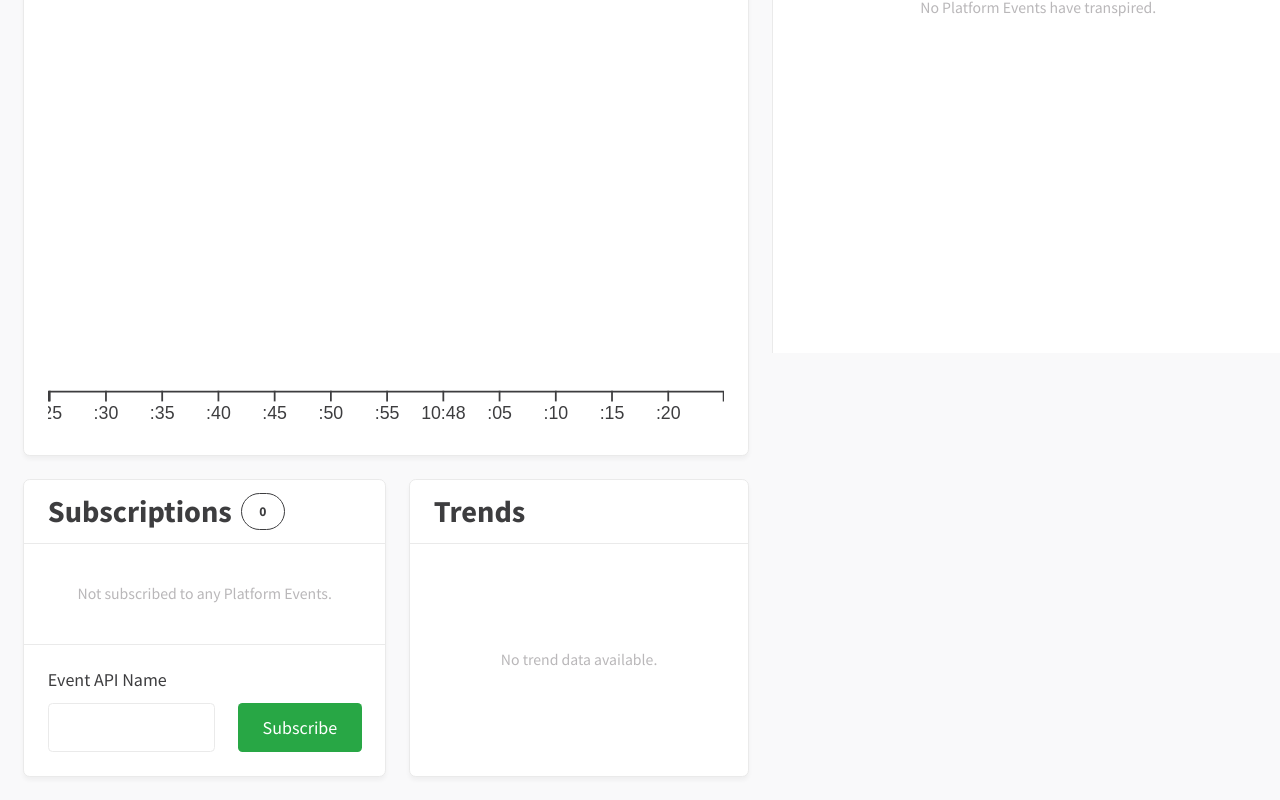
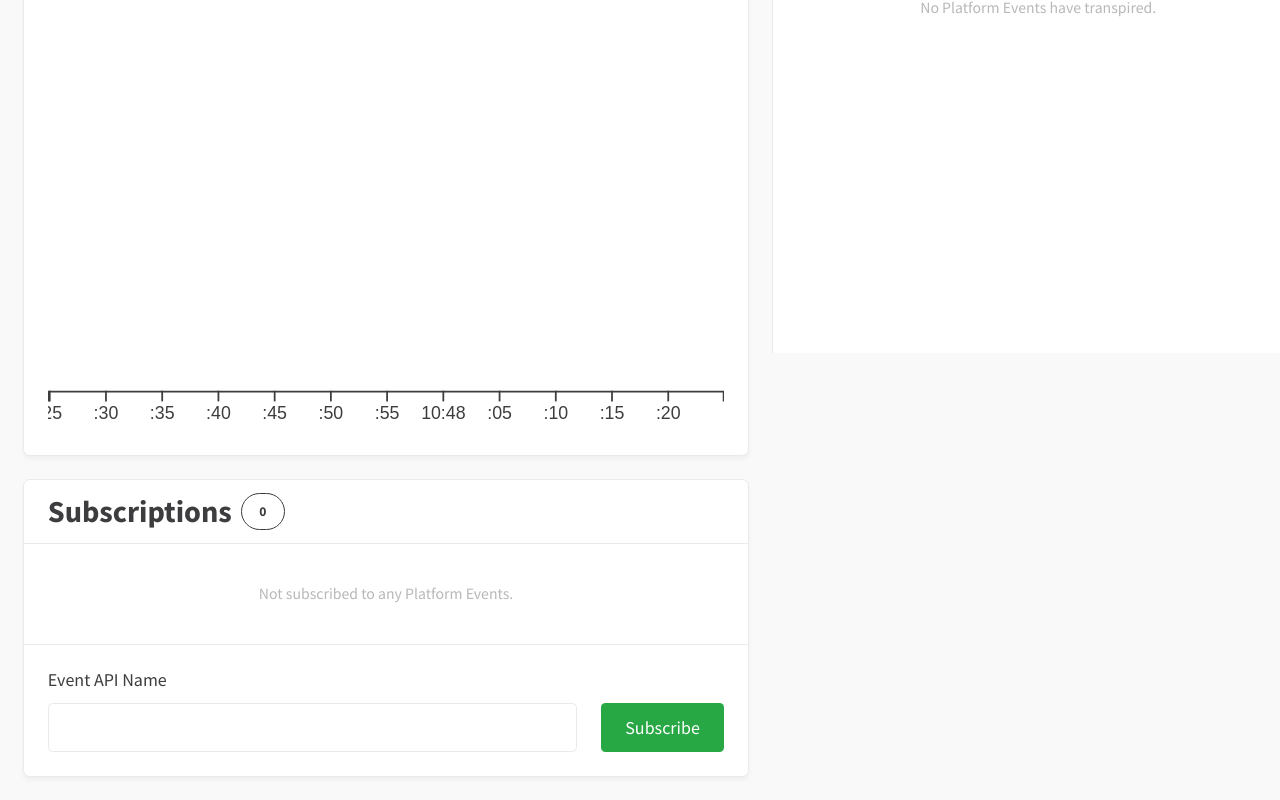
Before and after one commit to MatthewKosloski/sfdc-subscriber, a React (Create React App) app in the folder client/: page / in a window 1280 px wide. Shown: the part 546-1346 px from the top of the page. Built offline with nearby package versions, Linux system fonts and the light colour scheme.

Commit message:
remove TrendsCard

```diff
--- a/client/src/components/pages/Dashboard.tsx
+++ b/client/src/components/pages/Dashboard.tsx
@@ -1,6 +1,6 @@
 import React, { Fragment, FunctionComponent } from 'react';
 
-import { DefaultTemplate, Header, TimelineCard, TrendsCard } from '../../components';
+import { DefaultTemplate, Header, TimelineCard } from '../../components';
 import { SubscriptionsCard, ToastContainer, EventLogSidebar } from '../../containers';
 
 const Dashboard: FunctionComponent = () => (
@@ -10,7 +10,7 @@ const Dashboard: FunctionComponent = () => (
 			headerComponent={<Header title="SFDC Subscriber" />}
 			topComponent={<TimelineCard />}
 			bottomLeftComponent={<SubscriptionsCard />}
-			bottomRightComponent={<TrendsCard />}
+			// bottomRightComponent={<TrendsCard />}
 			sidebarComponent={<EventLogSidebar />}
 		/>
 	</Fragment>
--- a/client/src/containers/SubscriptionsCard/Container.tsx
+++ b/client/src/containers/SubscriptionsCard/Container.tsx
@@ -1,16 +1,9 @@
 import styled from 'styled-components';
-
-import { vrRemFunc, breakpoint } from '../../design-system/abstracts';
 
 const Container = styled.div.attrs({
 	className: 'u-pt-one'
 })`
-	${breakpoint('MD')} {
-		margin-right: -${vrRemFunc(1)};
-	}
-
 	height: 100%;
-	margin-right: 0;
 `;
 
 export default Container;
```
